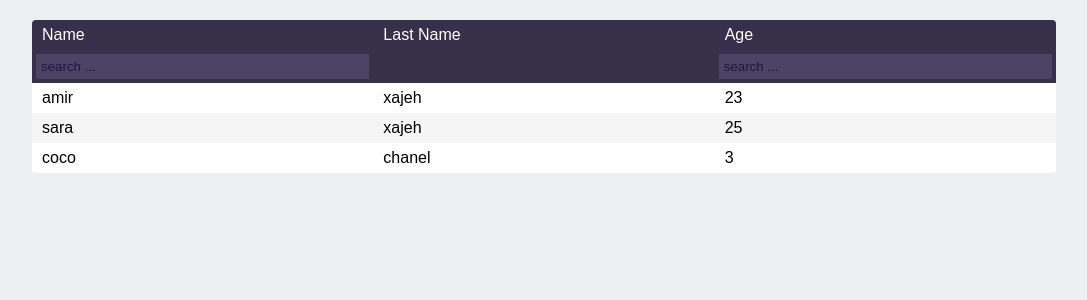
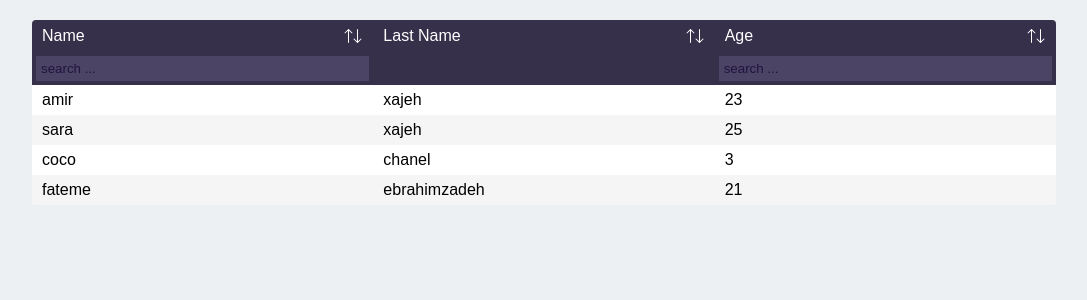
Before and after one commit to amirxajeh/ax-table, a React (Create React App) app: page / in a window 1280 px wide. Shown: the top 300 px of the page, without its empty margins (96-1183 px from the left). Built offline with nearby package versions, Linux system fonts and the light colour scheme.

Commit message:
add initial sort icon

```diff
--- a/src/App.tsx
+++ b/src/App.tsx
@@ -17,16 +17,21 @@ function App() {
     {
       field: 'name',
       label: 'Name',
-      searchable: true
+      searchable: true,
+      sort: true
     },
     {
       field: 'lastname',
-      label: 'Last Name'
+      label: 'Last Name',
+      sort: true
+
     },
     {
       field: 'age',
       label: 'Age',
-      searchable: true
+      searchable: true,
+      sort: true
+
     }
   ])
 
@@ -45,6 +50,11 @@ function App() {
       name: 'coco',
       lastname: 'chanel',
       age: 3
+    },
+    {
+      name: 'fateme',
+      lastname: 'ebrahimzadeh',
+      age: 21
     }
   ])
 
--- a/src/components/ax-table/@types/Column.d.ts
+++ b/src/components/ax-table/@types/Column.d.ts
@@ -3,4 +3,5 @@ export interface IColumn {
   label?: string
   type?: 'checkbox'
   searchable?: boolean
+  sort?: boolean
 }
--- a/src/components/ax-table/@types/Td.d.ts
+++ b/src/components/ax-table/@types/Td.d.ts
@@ -2,4 +2,5 @@ export interface ITableDataProps {
   field: string
   search?: boolean
   onSearchHandler?: (key: string, value: string) => void
+  sort?: boolean
 }
--- a/src/components/ax-table/@types/Tr.d.ts
+++ b/src/components/ax-table/@types/Tr.d.ts
@@ -6,4 +6,5 @@ export interface ITableRow {
   data: IData
   search?: boolean
   onSearchHandler?: (key: string, value: string) => void
+  head?: boolean
 }
--- a/src/components/ax-table/AXTable.tsx
+++ b/src/components/ax-table/AXTable.tsx
@@ -58,11 +58,11 @@ class AXTable extends Component<IProps, IState> {
     return <>
       <Tr
         columns={this.props.columns}
+        head={true}
         data={labels}></Tr>
       {searchInput}
     </>
   }
-
 
   prepareBody() {
     let counter = 0
--- /dev/null
+++ b/src/components/ax-table/Td/Td.scss
@@ -0,0 +1,12 @@
+.td {
+  svg {
+    fill: white;
+  }
+}
+
+.td-sort {
+  display: flex;
+  justify-content: space-between;
+  align-items: center;
+  cursor: pointer;
+}
--- a/src/components/ax-table/Td/Td.tsx
+++ b/src/components/ax-table/Td/Td.tsx
@@ -1,6 +1,10 @@
 import React, { Component } from "react";
 
 import { ITableDataProps as IProps } from "../@types/Td";
+
+import SortIcon from "./../icons/Sort";
+
+import './Td.scss'
 
 class Td extends Component<IProps> {
 
@@ -8,6 +12,12 @@ class Td extends Component<IProps> {
   render() {
 
     let children = this.props.children
+    let sortIcon: JSX.Element | null = null
+
+    if (this.props.sort) {
+      sortIcon = <SortIcon />
+    }
+
     if (this.props.search) {
       children = <input
         onChange={(e) => this.props.onSearchHandler!(this.props.field, e.target.value)}
@@ -15,7 +25,11 @@ class Td extends Component<IProps> {
     }
 
     return (
-      <td className={`${this.props.search && 'search-input'}`}>{children}</td>
+      <td className={`${this.props.search && 'search-input'}`}>
+        <div className={`td ${sortIcon && 'td-sort'}`}>
+          {children}{sortIcon}
+        </div>
+      </td>
     )
   }
 }
--- a/src/components/ax-table/Tr/Tr.tsx
+++ b/src/components/ax-table/Tr/Tr.tsx
@@ -12,6 +12,7 @@ class Tr extends Component<IProps> {
         field={column.field}
         onSearchHandler={this.props.onSearchHandler}
         search={this.props.search && column.searchable}
+        sort={this.props.head && column.sort}
         key={this.props.data[column.field]}>
         {this.props.search ? '' : this.props.data[column.field]}
       </Td>
--- /dev/null
+++ b/src/components/ax-table/icons/Sort.tsx
@@ -0,0 +1,8 @@
+import React from "react";
+
+const SortIcon = () => {
+
+  return (<svg fill="none" height="20" viewBox="0 0 20 20" width="20" xmlns="http://www.w3.org/2000/svg"><path d="M2.35355 7.35418L4.99792 4.70981V16.5C4.99792 16.7761 5.22178 17 5.49792 17C5.77407 17 5.99792 16.7761 5.99792 16.5V4.7053L8.64682 7.3542C8.84209 7.54946 9.15867 7.54946 9.35393 7.3542C9.54919 7.15893 9.54919 6.84235 9.35393 6.64709L5.86386 3.15701L5.85387 3.14675C5.81608 3.10895 5.77374 3.07847 5.72861 3.05531C5.65697 3.01841 5.57828 2.99998 5.49959 3L5.49792 3C5.3441 3 5.20649 3.06947 5.11477 3.17874L1.64645 6.64707C1.45118 6.84233 1.45118 7.15891 1.64645 7.35418C1.84171 7.54944 2.15829 7.54944 2.35355 7.35418ZM17.6468 12.6458L15.0025 15.2902L15.0025 3.5C15.0025 3.22386 14.7786 3 14.5025 3C14.2263 3 14.0025 3.22386 14.0025 3.5L14.0025 15.2947L11.3536 12.6458C11.1583 12.4505 10.8417 12.4505 10.6464 12.6458C10.4512 12.8411 10.4512 13.1577 10.6464 13.3529L14.1365 16.843L14.1465 16.8533C14.1843 16.891 14.2266 16.9215 14.2718 16.9447C14.3434 16.9816 14.4221 17 14.5008 17L14.5025 17C14.6563 17 14.7939 16.9305 14.8856 16.8213L18.3539 13.3529C18.5492 13.1577 18.5492 12.8411 18.3539 12.6458C18.1587 12.4506 17.8421 12.4506 17.6468 12.6458Z" /></svg>)
+}
+
+export default SortIcon
```
Also changed, not shown: src/components/ax-table/icons/SortDown.tsx (added, +8 -0 lines), src/components/ax-table/icons/SortUp.tsx (added, +8 -0 lines).
